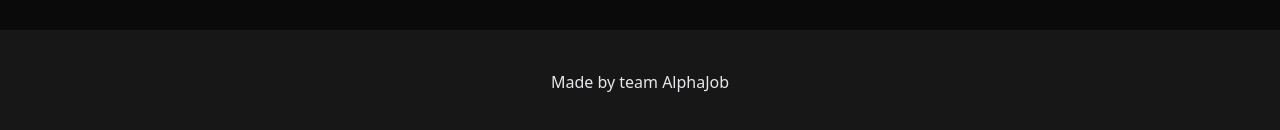
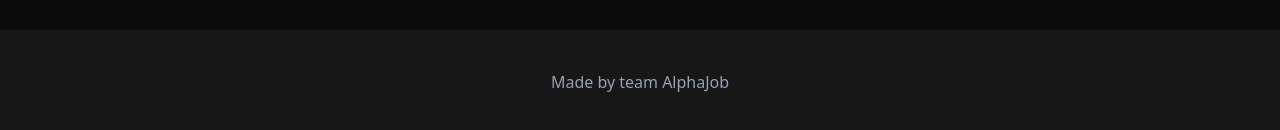
Before and after one commit to sachingautam007/career-builder, a Next.js app: page / in a window 1280 px wide. Shown: the part 770-900 px from the top of the page. Built offline with nearby package versions, Linux system fonts and the light colour scheme.

Commit message:
footer color change.

```diff
--- a/app/layout.js
+++ b/app/layout.js
@@ -33,7 +33,7 @@ export default function RootLayout({ children }) {
             <main className="min-h-screen">{children}</main>
             {/* footer show capyright */}
             <footer className="bg-muted/48 py-10">
-            <div className="container mx-auto px-4 text-center text-gray-200">
+            <div className="container mx-auto px-4 text-center text-gray-400">
               <p>Made by team AlphaJob</p>
             </div>
             </footer>
```
